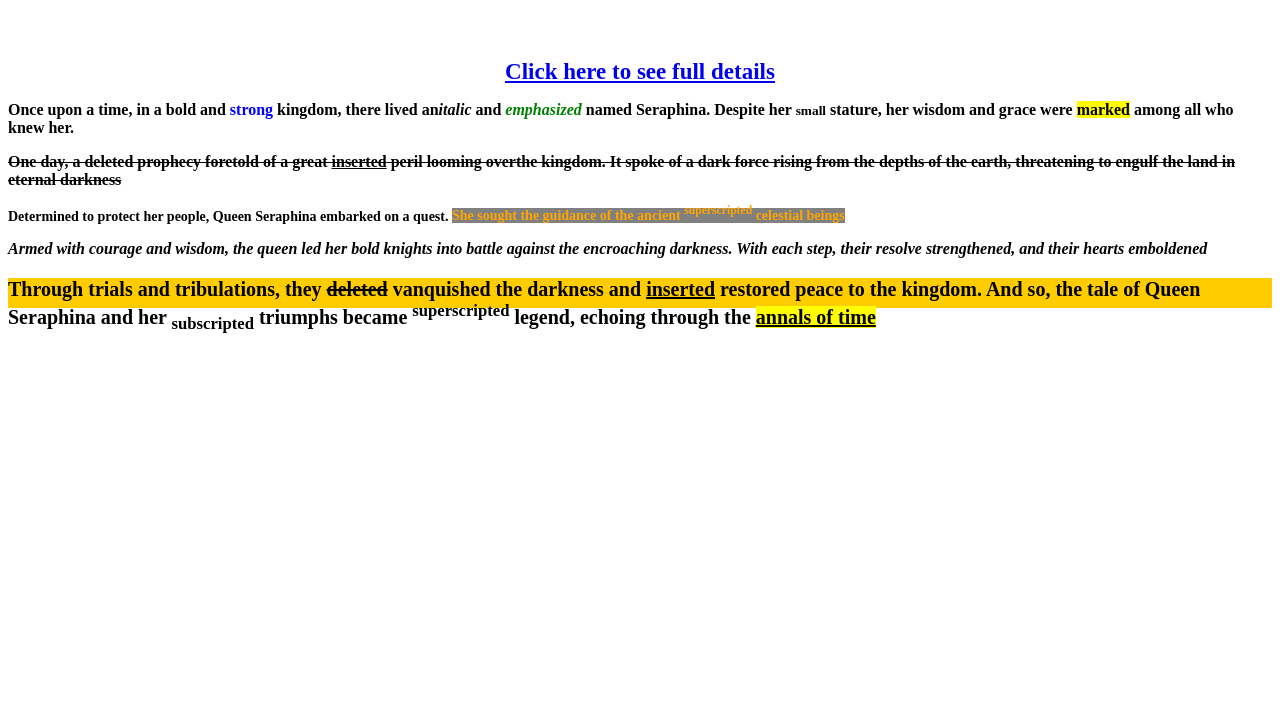
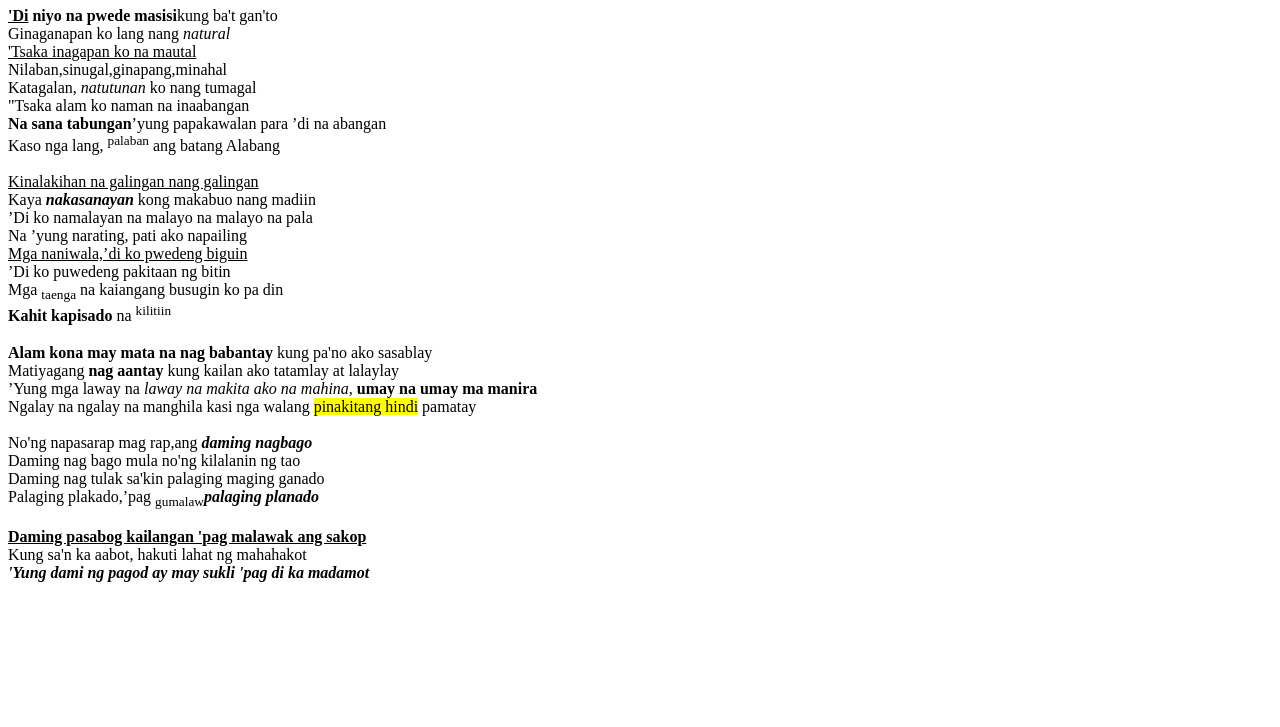
Before and after one commit to rbslatt/robertsun22, a plain HTML site: page index.html in a window 1280 px wide. Shown: the part 73-800 px from the top of the page. Drawn offline with Linux system fonts and the light colour scheme.

Commit message:
Add files via upload

```diff
--- a/index.html
+++ b/index.html
@@ -2,76 +2,49 @@
 <html>
 <head>
 
-
-<title>Inline CSS Test</title>
-
-
-<b><p style="color: red; text-align: center; font-family: Arial, Helvetica, sans-serif; font-size: 30px; line-height: 1.6px;">The Enchanted Quest of Queen Seraphina</p></b>
-
-<br>
-
-<p style="text-align: center;">
-    <a href="https://drive.google.com/file/d/1x2PPxARGFg7i0zf3E0pvNd_qBlXlpFkr/view" target = "_blank">
-        <img src=image/cover.jfif alt="" style="width: 400px;">
-    </a>
-
-
-<br>
-
-<br>
-
-<b><u style="font-size: 23px;"><a href="https://drive.google.com/file/d/1x2PPxARGFg7i0zf3E0pvNd_qBlXlpFkr/view" target="_blank" > Click here to see full details</a></u></b>
+	<title>RAPSTAR
+	</title>
+</head>
+<body>
+   <h1><mark>Rapstar</mark>byFlow G</h1>
+  <p>
+     <u>
+     <b>'Di</u> niyo na pwede masisi</b>kung ba't gan'to <br>
+     Ginaganapan ko lang nang <span style="font-style: italic">natural</span><br>
+     <u>'Tsaka inagapan ko na mautal</u><br>Nilaban,sinugal,ginapang,minahal <br>
+     Katagalan, <span style="font-style: italic">natutunan</span> ko nang tumagal <br>
+     "Tsaka alam ko naman na inaabangan <br> <b>Na sana tabungan</b>’yung papakawalan para ’di na abangan <br>
+     Kaso nga lang, <sup>palaban</sup> ang batang Alabang <br>
+     <br>
+     <u>Kinalakihan na galingan nang galingan</u><br>
+     Kaya <b><i>nakasanayan</i> </b> kong makabuo nang madiin <br>
+     ’Di ko namalayan na malayo na malayo na pala <br>
+     Na ’yung narating, pati ako napailing <br>
+     <u>Mga naniwala,’di ko pwedeng biguin</u><br>
+     ’Di ko puwedeng pakitaan ng bitin <br>
+     Mga <sub>taenga</sub> na kaiangang busugin ko pa din <br>
+     <b>Kahit kapisado</b> na <sup>kilitiin</sup><br>
+     <br>
 
 
 
 
-<p>
-
-<b>
-
-Once upon a time, in a bold and <span style="color: blue;">strong</span> kingdom, there lived an<span style="font-style: italic;">italic</span> and <em style="color: green;">emphasized
-
-</em>
-    <b> named Seraphina. Despite her <small>small</small> stature, her wisdom and grace were <mark>marked</mark> among all who knew her.
-
-    </b>
-
-<br>
-</p>
-
-<p style="text-decoration-line: line-through; font-family: 'Courier New, Courier, monospace;">
-
-One day, a deleted prophecy foretold of a great <u>inserted</u> peril looming overthe kingdom. It spoke of a dark force rising from the depths of the earth, threatening to engulf the land in eternal darkness
-
-</p>
-
-<p style="font-size: 14px;">
-
-    Determined to protect her people, Queen Seraphina embarked on a quest. <span style=" background-color: grey; color: orange;">She sought the guidance of the ancient <sup>superscripted</sup> celestial beings
 
 
-    <br>
-
-<p> <em>
-
-
-    Armed with courage and wisdom, the queen led her <b>bold</b> knights into battle against the encroaching darkness. With each step, their resolve <b>strengthened</b>, and their hearts emboldened
-
-</em>
-
-
-
-
-</p>
-
-<p style="background-color: #ffcc00; height: 30px; font-size: 20px;">
-
-Through trials and tribulations, they <b><span style="text-decoration-line: line-through;">deleted</span></b> vanquished the darkness and <u>inserted</u> restored peace to the kingdom. And so, the tale of Queen Seraphina and her <sub>subscripted</sub> triumphs became <sup>superscripted</sup> legend, echoing through the <mark> <u>annals of time</u>
-
-
-</p>
-</head>
-<body>
+  <b>Alam kona may mata na nag babantay</b> kung pa'no ako sasablay <br>
+  Matiyagang <b>nag aantay</b> kung kailan ako tatamlay at lalaylay <br>
+  ’Yung mga laway na <span style="font-style: italic">laway na makita ako na mahina,</span> <b>umay na umay ma manira</b> <br>
+  Ngalay na ngalay na manghila kasi nga walang  <mark>pinakitang hindi</mark> pamatay <br>
+  <br>
+  No'ng napasarap mag rap,ang <b style="font-style: italic">daming nagbago</b><br>
+  Daming nag bago mula no'ng kilalanin ng tao <br>
+  Daming nag tulak sa'kin palaging maging ganado <br>
+  Palaging plakado,’pag <sub>gumalaw</sub><b style="font-style: italic">palaging planado</b><br>
+  <br>
+  <b><u>Daming pasabog kailangan 'pag malawak ang sakop</u></b><br>
+  Kung sa'n ka aabot, hakuti  lahat ng mahahakot <br>
+  <b style="font-style: italic">'Yung dami ng pagod ay may sukli 'pag di ka madamot</b>
+  </p>
 
 </body>
 </html>
```
